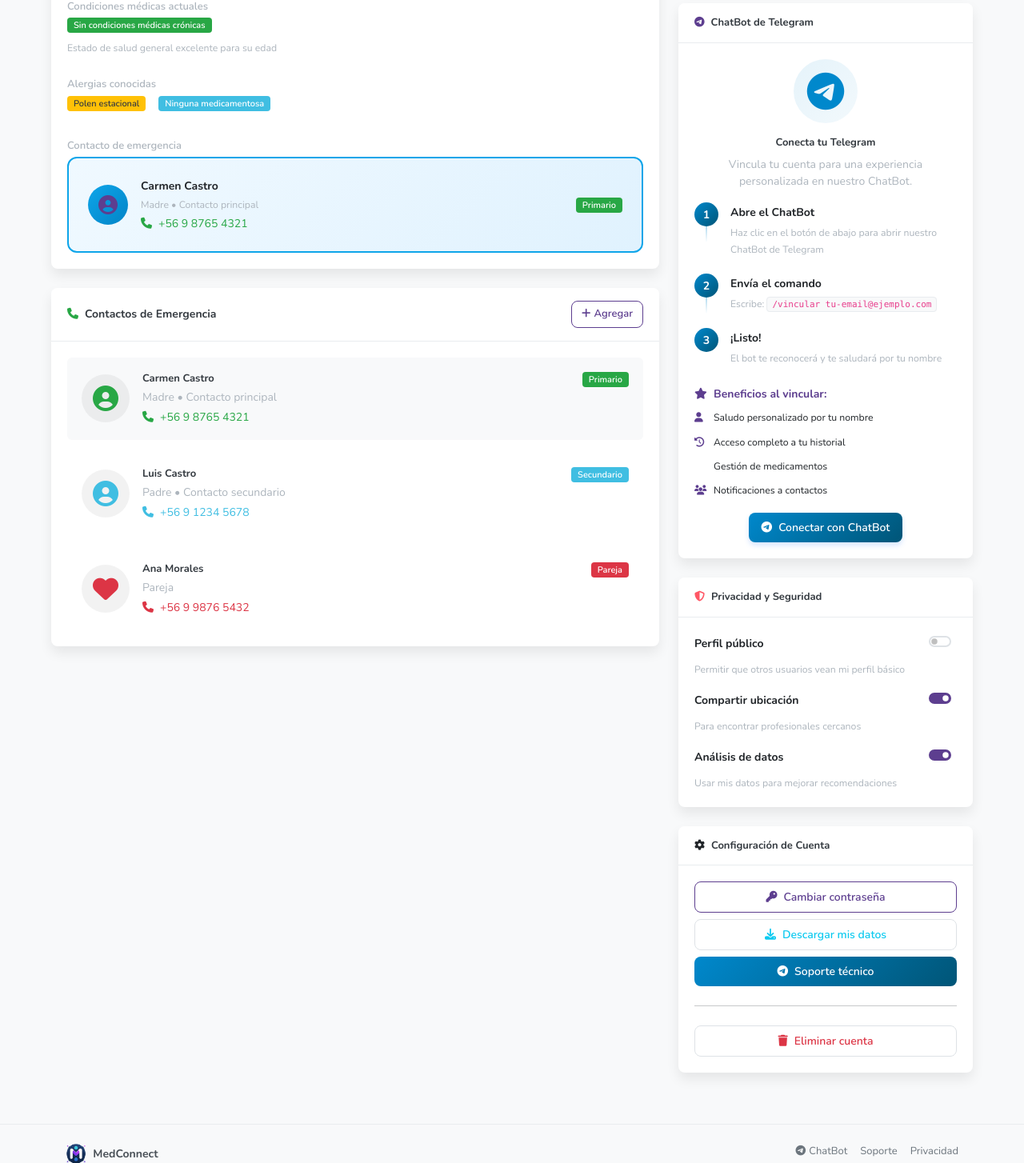
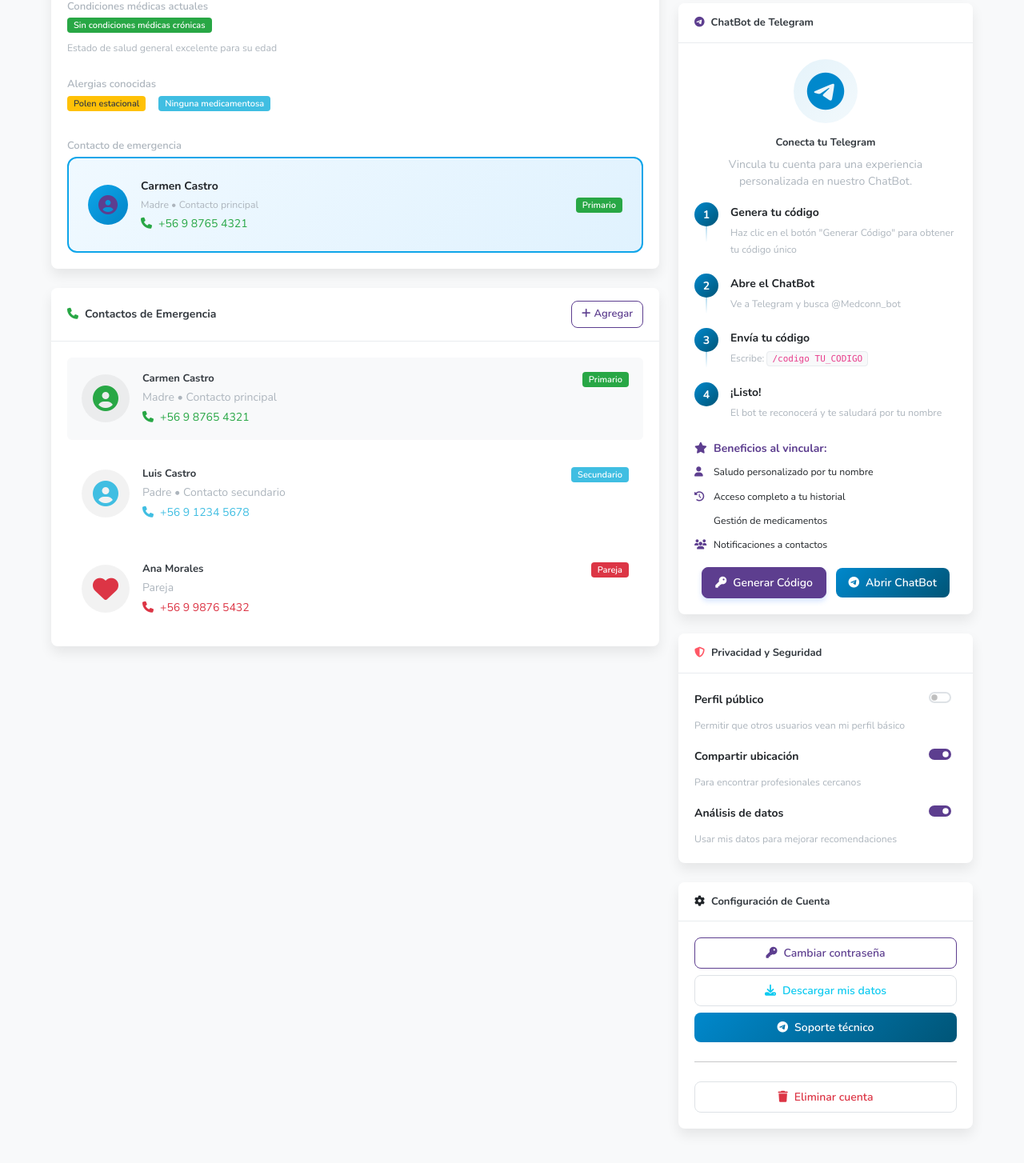
Before and after one commit to Diegogigi/medconnect, a Flask app: page /profile in a window 1280 px wide. Shown: the part 1191-2645 px from the top of the page at 80% size. Run offline with Flask 3, Linux system fonts and the light colour scheme; the visitor is signed in with stand-in values (Sample User, id 1); parts of the project's set-up code (start-up, migrations or seed data) failed here and were passed over; some libraries are stand-ins or nearby versions.

Commit message:
Sistema de códigos Telegram implementado - Landing page modernizada - Bot actualizado

```diff
--- a/app.py
+++ b/app.py
@@ -1190,8 +1190,11 @@ Como usuario registrado, puedo ayudarte con:
 Soy tu asistente personal de salud.
 
 📱 **¿Ya tienes cuenta en MedConnect?**
-Si ya estás registrado en nuestra plataforma web, puedes vincular tu cuenta escribiendo:
-`/vincular tu-email@ejemplo.com`
+Si ya estás registrado en nuestra plataforma web, puedes vincular tu cuenta:
+
+1️⃣ Ve a tu perfil: https://medconnect.cl/profile
+2️⃣ Haz clic en "Generar Código"
+3️⃣ Envíame el código: `/codigo MED123456`
 
 Si aún no tienes cuenta, visita: https://medconnect.cl/register
 
@@ -1207,6 +1210,9 @@ Una vez vinculada tu cuenta, podrás:
     elif text.startswith('/vincular'):
         return handle_account_linking(text, user_id)
 
+    elif text.startswith('/codigo'):
+        return handle_telegram_code_linking(text, user_id)
+
     elif 'consulta' in text or 'médico' in text:
         if user_info:
             nombre = user_info.get('nombre', 'Usuario')
@@ -1228,7 +1234,7 @@ Esta información se guardará en tu historial personal. ¿Podrías proporcionar
 4. Diagnóstico
 5. Tratamiento indicado
 
-💡 **Tip:** Si vinculas tu cuenta de MedConnect con `/vincular tu-email@ejemplo.com`, podré guardar esta información en tu historial personal.
+💡 **Tip:** Vincula tu cuenta desde https://medconnect.cl/profile para que pueda guardar esta información en tu historial personal.
 
 ¿Podrías proporcionarme esta información?"""
 
@@ -1251,7 +1257,7 @@ Lo guardaré en tu perfil personalizado. ¿Podrías darme estos datos?"""
 3. Frecuencia (ej: cada 8 horas)
 4. Médico que lo prescribió
 
-💡 **Tip:** Vincula tu cuenta con `/vincular tu-email@ejemplo.com` para un seguimiento personalizado.
+💡 **Tip:** Vincula tu cuenta desde https://medconnect.cl/profile para un seguimiento personalizado.
 
 ¿Podrías darme estos datos?"""
 
@@ -1300,7 +1306,7 @@ También puedes preguntarme directamente sobre:
             return f"""📊 Para ver tu historial médico completo, necesitas vincular tu cuenta primero.
 
 **¿Ya tienes cuenta en MedConnect?**
-Escribe: `/vincular tu-email@ejemplo.com`
+Ve a: https://medconnect.cl/profile y genera tu código
 
 **¿Aún no tienes cuenta?**
 Regístrate en: https://medconnect.cl/register
@@ -1330,7 +1336,7 @@ Puedes preguntarme sobre:
 🩺 Registrar exámenes
 📊 Ver tu historial
 
-💡 **Tip:** Vincula tu cuenta con `/vincular tu-email@ejemplo.com` para una experiencia personalizada.
+💡 **Tip:** Vincula tu cuenta desde https://medconnect.cl/profile para una experiencia personalizada.
 
 O escribe /start para ver todas las opciones."""
 
@@ -2727,6 +2733,185 @@ def landing_test():
     </html>
     '''
 
+# Almacén temporal de códigos de vinculación (en producción usaría Redis)
+telegram_link_codes = {}
+
+@app.route('/api/user/generate-telegram-code', methods=['POST'])
+@login_required
+def generate_telegram_code():
+    """Genera un código único para vincular Telegram"""
+    try:
+        user_id = session.get('user_id')
+        if not user_id:
+            return jsonify({'error': 'Usuario no autenticado'}), 401
+
+        # Generar código único
+        import random
+        import string
+        code = 'MED' + ''.join(random.choices(string.digits, k=6))
+
+        # Verificar que el código no exista (muy improbable)
+        while code in telegram_link_codes:
+            code = 'MED' + ''.join(random.choices(string.digits, k=6))
+
+        # Guardar código con expiración (15 minutos)
+        from datetime import datetime, timedelta
+        expiration = datetime.now() + timedelta(minutes=15)
+
+        telegram_link_codes[code] = {
+            'user_id': user_id,
+            'created_at': datetime.now(),
+            'expires_at': expiration
+        }
+
+        # Limpiar códigos expirados
+        clean_expired_codes()
+
+        logger.info(f"✅ Código generado para usuario {user_id}: {code}")
+
+        return jsonify({
+            'success': True,
+            'code': code,
+            'expires_in_minutes': 15,
+            'instructions': f'Envía este mensaje al bot: /codigo {code}'
+        })
+
+    except Exception as e:
+        logger.error(f"❌ Error generando código: {e}")
+        return jsonify({'error': 'Error interno del servidor'}), 500
+
+def clean_expired_codes():
+    """Limpia códigos expirados del almacén temporal"""
+    try:
+        from datetime import datetime
+        now = datetime.now()
+        expired_codes = [code for code, data in telegram_link_codes.items()
+                        if data['expires_at'] < now]
+
+        for code in expired_codes:
+            del telegram_link_codes[code]
+
+        if expired_codes:
+            logger.info(f"🧹 Limpiados {len(expired_codes)} códigos expirados")
+
+    except Exception as e:
+        logger.error(f"❌ Error limpiando códigos: {e}")
+
+def handle_telegram_code_linking(text, telegram_user_id):
+    """Maneja la vinculación por código"""
+    try:
+        parts = text.split()
+        if len(parts) < 2:
+            return """❌ Formato incorrecto.
+
+**Uso correcto:**
+`/codigo MED123456`
+
+**¿Dónde obtengo mi código?**
+1. Ve a tu perfil en: https://medconnect.cl/profile
+2. En la sección "Conectar Telegram" haz clic en "Generar Código"
+3. Envía el código aquí
+
+El código expira en 15 minutos."""
+
+        code = parts[1].strip().upper()
+
+        # Limpiar códigos expirados primero
+        clean_expired_codes()
+
+        # Verificar si el código existe y es válido
+        if code not in telegram_link_codes:
+            return f"""❌ Código inválido o expirado: `{code}`
+
+**¿Qué hacer?**
+1. Ve a tu perfil: https://medconnect.cl/profile
+2. Genera un nuevo código
+3. Envíalo inmediatamente (expira en 15 minutos)
+
+**Formato correcto:** `/codigo MED123456`"""
+
+        code_data = telegram_link_codes[code]
+        user_id = code_data['user_id']
+
+        # Eliminar el código usado
+        del telegram_link_codes[code]
+
+        if not auth_manager:
+            return "❌ Sistema de autenticación no disponible temporalmente."
+
+        # Obtener información del usuario
+        user_info = auth_manager.get_user_by_id(user_id)
+        if not user_info:
+            return "❌ Usuario no encontrado en el sistema."
+
+        # Vincular la cuenta
+        success, message, updated_user = auth_manager.link_telegram_by_user_id(user_id, telegram_user_id)
+
+        if success and updated_user:
+            nombre = updated_user.get('nombre', 'Usuario')
+            apellido = updated_user.get('apellido', '')
+
+            logger.info(f"✅ Cuenta vinculada: Usuario {user_id} con Telegram {telegram_user_id}")
+
+            return f"""🎉 ¡Cuenta vinculada exitosamente!
+
+¡Hola <b>{nombre} {apellido}</b>! 👋
+
+Tu cuenta de MedConnect está ahora conectada con Telegram.
+
+✅ <b>Beneficios activados:</b>
+📋 Registro de consultas médicas
+💊 Gestión de medicamentos
+🩺 Seguimiento de exámenes
+📊 Acceso a tu historial completo
+👨‍👩‍👧‍👦 Notificaciones familiares
+
+<i>Escribe /start para comenzar tu experiencia personalizada.</i>"""
+        else:
+            logger.error(f"❌ Error vinculando cuenta: {message}")
+            return f"❌ Error vinculando cuenta: {message}"
+
+    except Exception as e:
+        logger.error(f"❌ Error en vinculación por código: {e}")
+        return "❌ Error interno. Intenta generar un nuevo código."
+
+@app.route('/api/user/unlink-telegram', methods=['POST'])
+@login_required
+def unlink_telegram():
+    """Desvincula la cuenta de Telegram del usuario"""
+    try:
+        user_id = session.get('user_id')
+        if not user_id:
+            return jsonify({'error': 'Usuario no autenticado'}), 401
+
+        if not auth_manager:
+            return jsonify({'error': 'Sistema de autenticación no disponible'}), 500
+
+        # Obtener información del usuario
+        user_info = auth_manager.get_user_by_id(user_id)
+        if not user_info:
+            return jsonify({'error': 'Usuario no encontrado'}), 404
+
+        # Verificar si tiene Telegram vinculado
+        if not user_info.get('telegram_id'):
+            return jsonify({'error': 'No hay cuenta de Telegram vinculada'}), 400
+
+        # Desvincular (actualizar a vacío)
+        success, message, updated_user = auth_manager.link_telegram_by_user_id(user_id, '', '')
+
+        if success:
+            logger.info(f"✅ Telegram desvinculado para usuario {user_id}")
+            return jsonify({
+                'success': True,
+                'message': 'Cuenta de Telegram desvinculada exitosamente'
+            })
+        else:
+            return jsonify({'error': message}), 500
+
+    except Exception as e:
+        logger.error(f"❌ Error desvinculando Telegram: {e}")
+        return jsonify({'error': 'Error interno del servidor'}), 500
+
 if __name__ == '__main__':
     port = int(os.environ.get('PORT', 5000))
     debug = os.environ.get('FLASK_ENV') == 'development'
--- a/static/js/profile.js
+++ b/static/js/profile.js
@@ -422,3 +422,92 @@ function shareProfile() {
 function editPersonalInfo() {
     togglePersonalEdit();
 }
+
+// ==========================================================================
+// TELEGRAM LINKING FUNCTIONALITY
+// ==========================================================================
+
+// Generar código de vinculación de Telegram
+async function generateTelegramCode() {
+    try {
+        const response = await fetch('/api/user/generate-telegram-code', {
+            method: 'POST',
+            headers: {
+                'Content-Type': 'application/json',
+            }
+        });
+
+        const data = await response.json();
+
+        if (data.success) {
+            // Mostrar código generado
+            document.getElementById('linkingCode').textContent = data.code;
+            document.getElementById('codeSection').style.display = 'block';
+
+            showNotification(`Código generado: ${data.code}. Expira en 15 minutos.`, 'success');
+
+            // Auto-copiar al portapapeles
+            await copyToClipboard(data.code);
+
+        } else {
+            showNotification('Error generando código: ' + data.error, 'error');
+        }
+    } catch (error) {
+        console.error('Error:', error);
+        showNotification('Error de conexión al generar código', 'error');
+    }
+}
+
+// Copiar código al portapapeles
+async function copyCode() {
+    const code = document.getElementById('linkingCode').textContent;
+    await copyToClipboard(code);
+}
+
+// Función auxiliar para copiar al portapapeles
+async function copyToClipboard(text) {
+    try {
+        await navigator.clipboard.writeText(text);
+        showNotification('Código copiado al portapapeles', 'success');
+    } catch (err) {
+        // Fallback para navegadores que no soportan clipboard API
+        const textArea = document.createElement('textarea');
+        textArea.value = text;
+        document.body.appendChild(textArea);
+        textArea.select();
+        document.execCommand('copy');
+        document.body.removeChild(textArea);
+        showNotification('Código copiado al portapapeles', 'success');
+    }
+}
+
+// Desvincular cuenta de Telegram
+async function unlinkTelegram() {
+    if (!confirm('¿Estás seguro de que quieres desvincular tu cuenta de Telegram?')) {
+        return;
+    }
+
+    try {
+        const response = await fetch('/api/user/unlink-telegram', {
+            method: 'POST',
+            headers: {
+                'Content-Type': 'application/json',
+            }
+        });
+
+        const data = await response.json();
+
+        if (data.success) {
+            showNotification('Cuenta de Telegram desvinculada exitosamente', 'success');
+            // Recargar la página para mostrar el estado actualizado
+            setTimeout(() => {
+                location.reload();
+            }, 1500);
+        } else {
+            showNotification('Error desvinculando cuenta: ' + data.error, 'error');
+        }
+    } catch (error) {
+        console.error('Error:', error);
+        showNotification('Error de conexión al desvincular cuenta', 'error');
+    }
+}
--- a/templates/profile.html
+++ b/templates/profile.html
@@ -476,23 +476,49 @@
                             <div class="step-item">
                                 <div class="step-number">1</div>
                                 <div class="step-content">
-                                    <p class="fw-bold mb-1">Abre el ChatBot</p>
-                                    <small class="text-muted">Haz clic en el botón de abajo para abrir nuestro ChatBot de Telegram</small>
+                                    <p class="fw-bold mb-1">Genera tu código</p>
+                                    <small class="text-muted">Haz clic en el botón "Generar Código" para obtener tu código único</small>
                                 </div>
                             </div>
                             <div class="step-item">
                                 <div class="step-number">2</div>
                                 <div class="step-content">
-                                    <p class="fw-bold mb-1">Envía el comando</p>
-                                    <small class="text-muted">Escribe: <code>/vincular {{ user.email if user else 'tu-email@ejemplo.com' }}</code></small>
+                                    <p class="fw-bold mb-1">Abre el ChatBot</p>
+                                    <small class="text-muted">Ve a Telegram y busca @Medconn_bot</small>
                                 </div>
                             </div>
                             <div class="step-item">
                                 <div class="step-number">3</div>
                                 <div class="step-content">
+                                    <p class="fw-bold mb-1">Envía tu código</p>
+                                    <small class="text-muted">Escribe: <code>/codigo TU_CODIGO</code></small>
+                                </div>
+                            </div>
+                            <div class="step-item">
+                                <div class="step-number">4</div>
+                                <div class="step-content">
                                     <p class="fw-bold mb-1">¡Listo!</p>
                                     <small class="text-muted">El bot te reconocerá y te saludará por tu nombre</small>
                                 </div>
+                            </div>
+                        </div>
+
+                        <!-- Código de vinculación -->
+                        <div class="code-section mb-3" id="codeSection" style="display: none;">
+                            <div class="alert alert-info border-0">
+                                <div class="d-flex align-items-center mb-2">
+                                    <i class="fas fa-key me-2"></i>
+                                    <strong>Tu código de vinculación:</strong>
+                                </div>
+                                <div class="code-display">
+                                    <code id="linkingCode" class="fs-5 fw-bold"></code>
+                                    <button class="btn btn-sm btn-outline-primary ms-2" onclick="copyCode()">
+                                        <i class="fas fa-copy"></i> Copiar
+                                    </button>
+                                </div>
+                                <small class="text-muted d-block mt-2">
+                                    <i class="fas fa-clock me-1"></i>Expira en 15 minutos
+                                </small>
                             </div>
                         </div>
 
@@ -509,8 +535,11 @@
                         </div>
 
                         <div class="text-center">
-                            <a href="https://t.me/Medconn_bot" target="_blank" class="btn btn-primary">
-                                <i class="fab fa-telegram me-2"></i>Conectar con ChatBot
+                            <button class="btn btn-primary" onclick="generateTelegramCode()">
+                                <i class="fas fa-key me-2"></i>Generar Código
+                            </button>
+                            <a href="https://t.me/Medconn_bot" target="_blank" class="btn btn-outline-primary ms-2">
+                                <i class="fab fa-telegram me-2"></i>Abrir ChatBot
                             </a>
                         </div>
                         {% endif %}
```
Also changed, not shown: auth_manager.py (+54 -0 lines).
